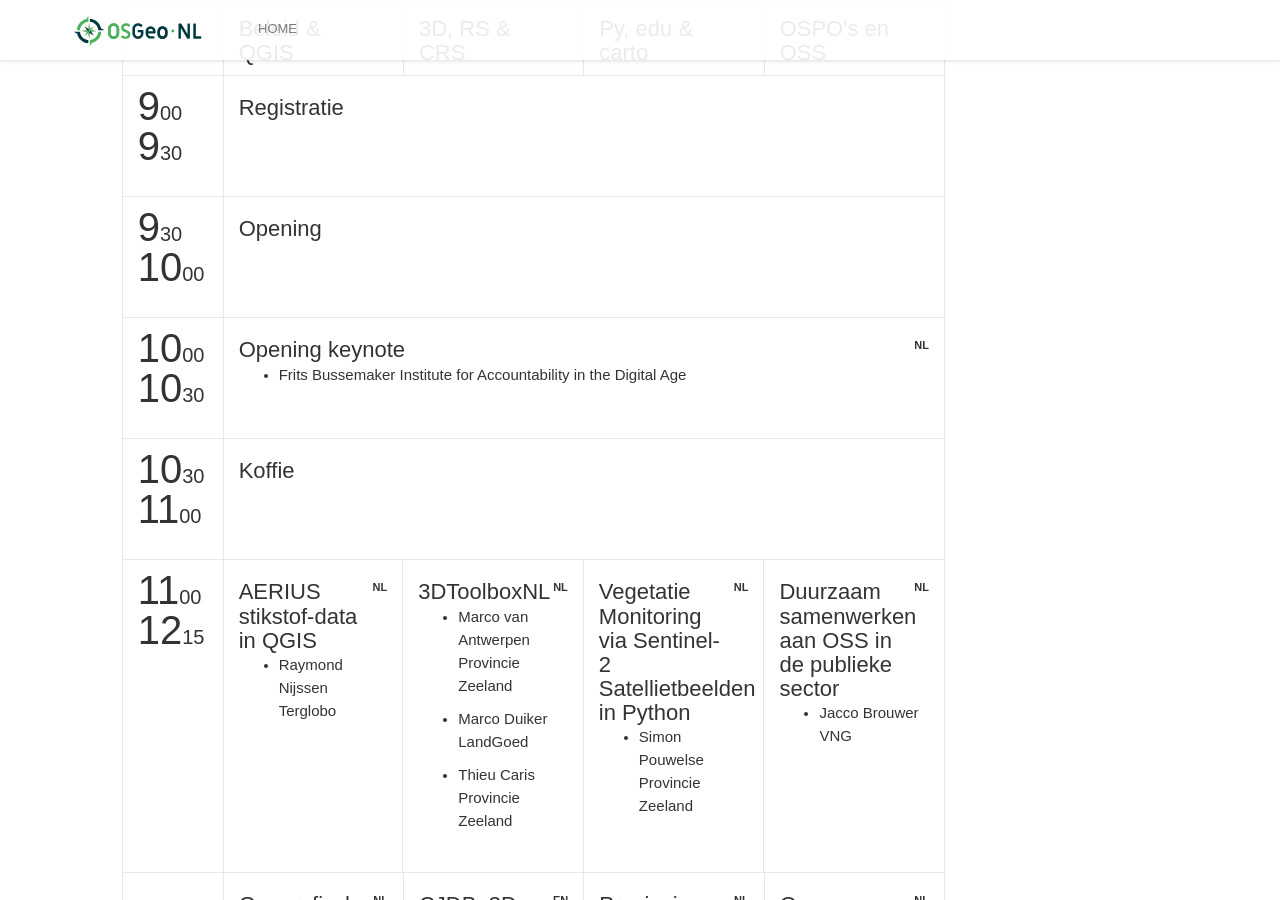
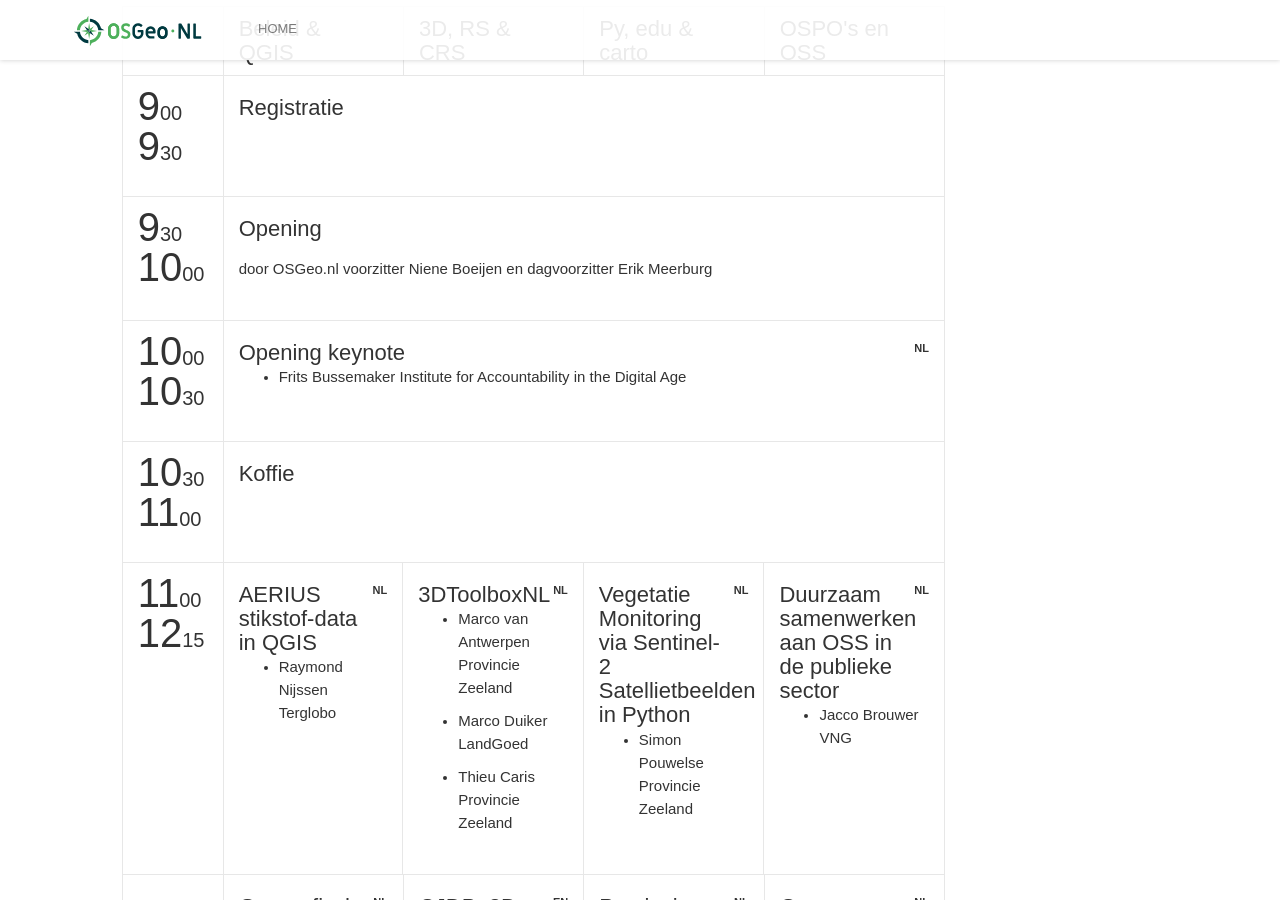
Before and after one commit to foss4gnl/2023.foss4g.nl, a Jekyll site: the page built from conference.html, in a window 1280 px wide and 900 px high, scrolled down 784 px. Built offline with Jekyll 4.4.1, drawn with Linux system fonts in a browser that asks for light colours; nearby versions of some CDN libraries; some web fonts are replaced; comment, search, counter and statistics services are not loaded.

Commit message:
Update sessions.yml

```diff
--- a/_data/sessions.yml
+++ b/_data/sessions.yml
@@ -15,6 +15,8 @@
 -
   id: 801
   title: "Opening"
+  description: "door OSGeo.nl voorzitter Niene Boeijen en dagvoorzitter Erik Meerburg"
+  speakers: [119,122]
   service: true
 -
   id: 802
```
